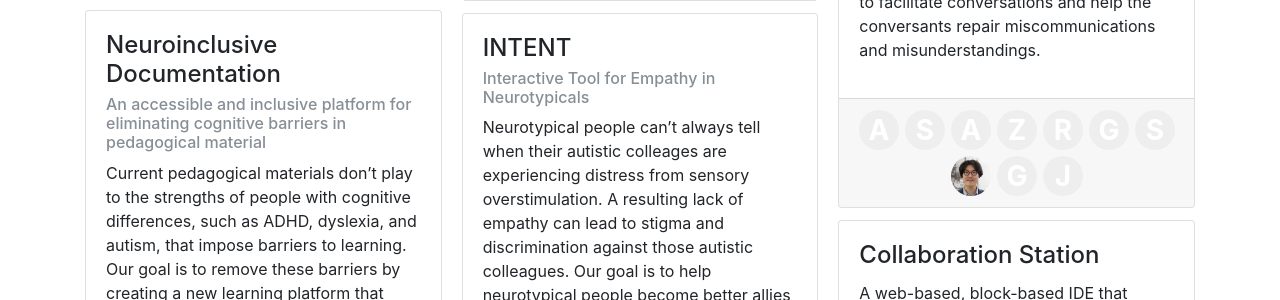
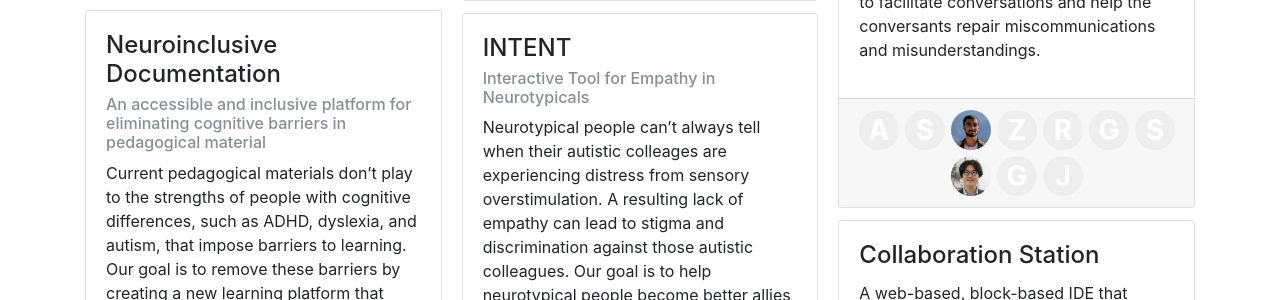
Before and after one commit to cmu-variability/cmu-variability.github.io, a Jekyll site: the page built from index.html, in a window 1280 px wide and 900 px high, scrolled down 1217 px. Shown: the part 147-447 px from the top of the window. Built offline with Jekyll 4.4.1, drawn with Linux system fonts in a browser that asks for light colours.

Commit message:
Added Adit's picture.

```diff
--- a/_data/people.yml
+++ b/_data/people.yml
@@ -101,6 +101,7 @@ ugrad-aditya-ganesh:
     display_name: "Aditya (Adit) Ganesh"
     webpage: "https://www.linkedin.com/in/aditya-ganesh-b3979422b/"
     role: ugrad
+    image: /img/people/adit-ganesh.jpg
 
 ugrad-zimeng-wang:
     display_name: "Zimeng (Ayla) Wang"
```
